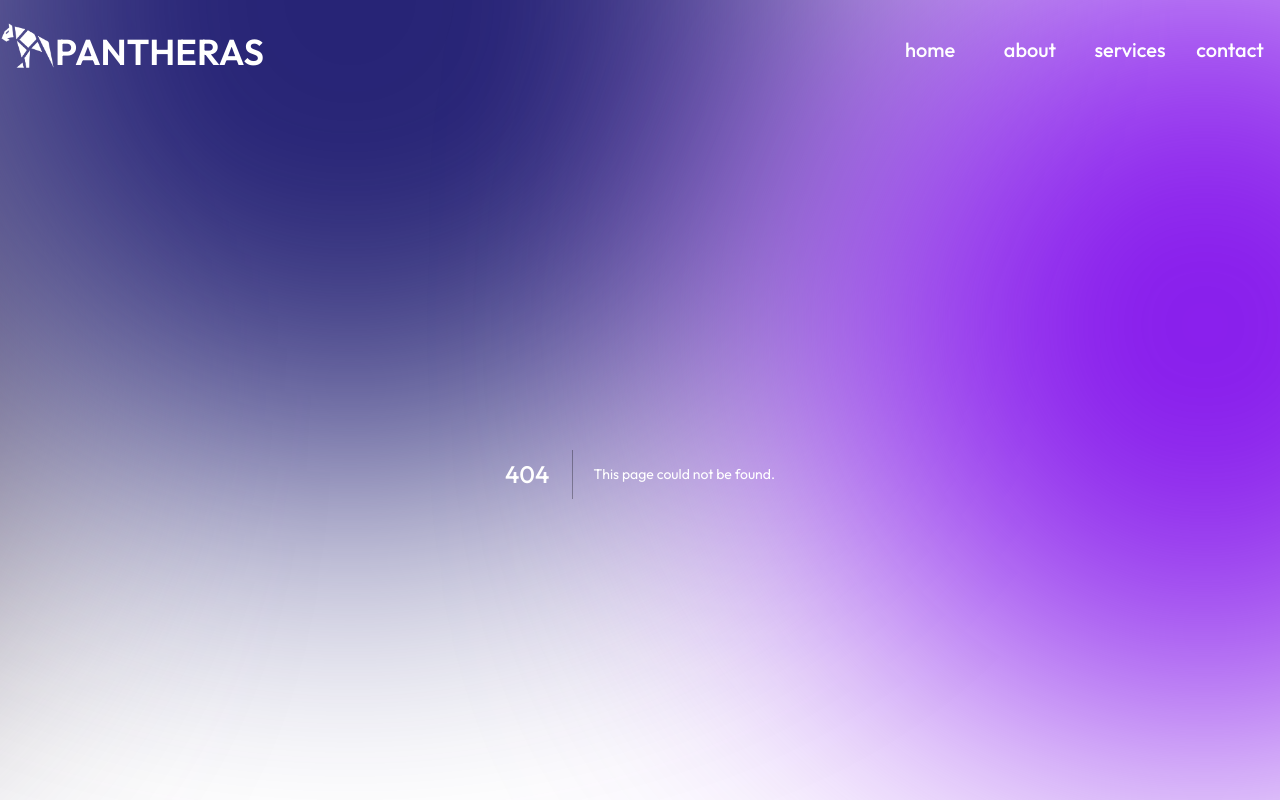
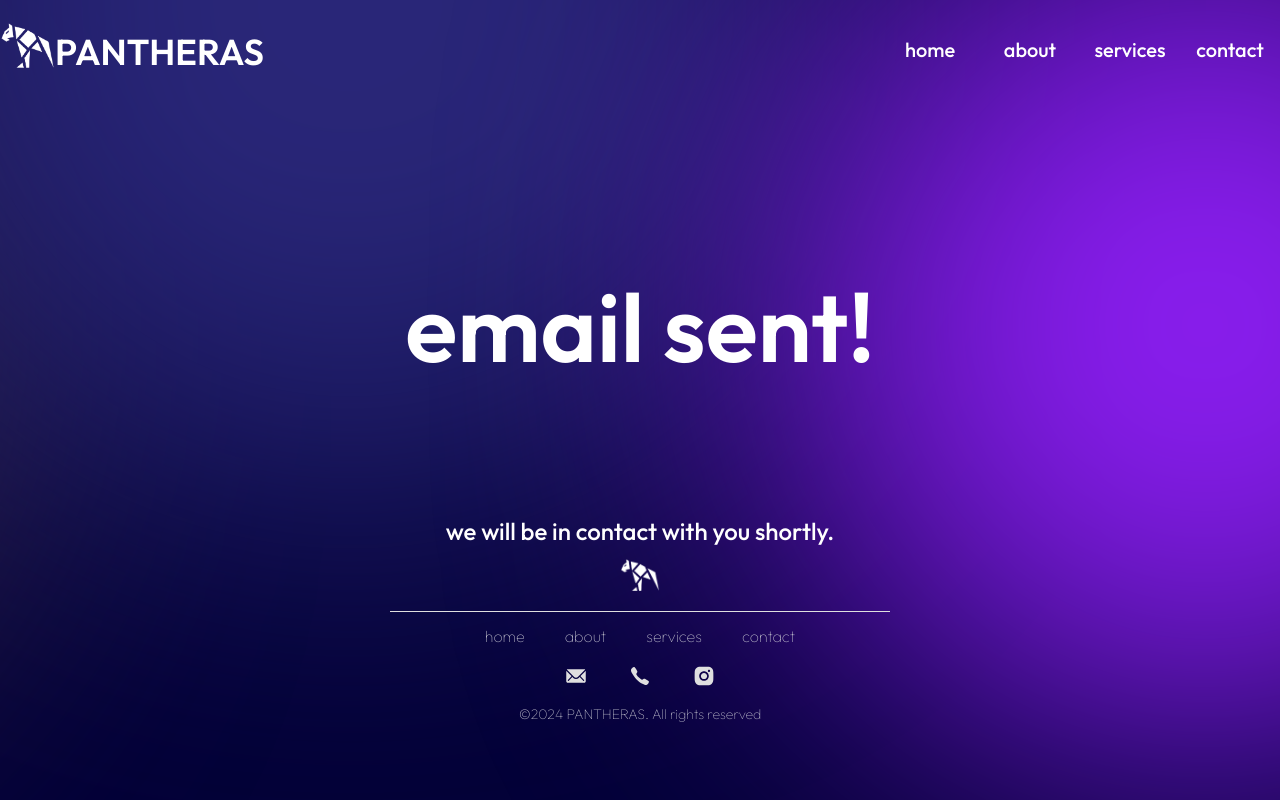
Before and after one commit to shayanabedi98/panthera, a Next.js app: page /contact/thank-you in a window 1280 px wide. Before the commit this address had no page. Shown: the top 800 px of the page. Built offline with nearby package versions, Linux system fonts and the light colour scheme.

Commit message:
Add thank you page after user completes and sends contact form

```diff
--- /dev/null
+++ b/src/app/contact/thank-you/page.tsx
@@ -0,0 +1,10 @@
+export default function ThankYou() {
+  return (
+    <div className="flex flex-col mt-48 text-center items-center	">
+      <h1 className="text-8xl font-semibold leading-tight w-5/6">
+            email sent!
+      </h1>
+      <p className="mt-32 text-2xl font-medium">we will be in contact with you shortly.</p>
+    </div>
+  );
+}
--- a/src/components/contact/ContactForm.tsx
+++ b/src/components/contact/ContactForm.tsx
@@ -1,4 +1,6 @@
 "use client";
+
+import { useRouter } from "next/router";
 
 type FormData = {
   name: string;
@@ -7,8 +9,12 @@ type FormData = {
 };
 
 export default function ContactForm() {
+
+  const router = useRouter()
+
   async function handleSubmit(event: any) {
 
+    event.preventDefault()
     const data: FormData = {
       name: event.target.name.value,
       email: event.target.email.value,
@@ -22,6 +28,14 @@ export default function ContactForm() {
       },
       body: JSON.stringify(data),
     });
+
+    if (response.ok) {
+      event.target.name.value = ""
+      event.target.email.value = ""
+      event.target.message.value = ""
+
+      router.push('/contact/thank-you')
+    }
   }
 
   return (
--- a/src/pages/api/contact.js
+++ b/src/pages/api/contact.js
@@ -21,7 +21,6 @@ export default async function ContactAPI(req, res) {
       user: user, // Your Zoho email address
       pass: pass, // Your Zoho password or app-specific password
     },
-
   });
 
   try {
```
